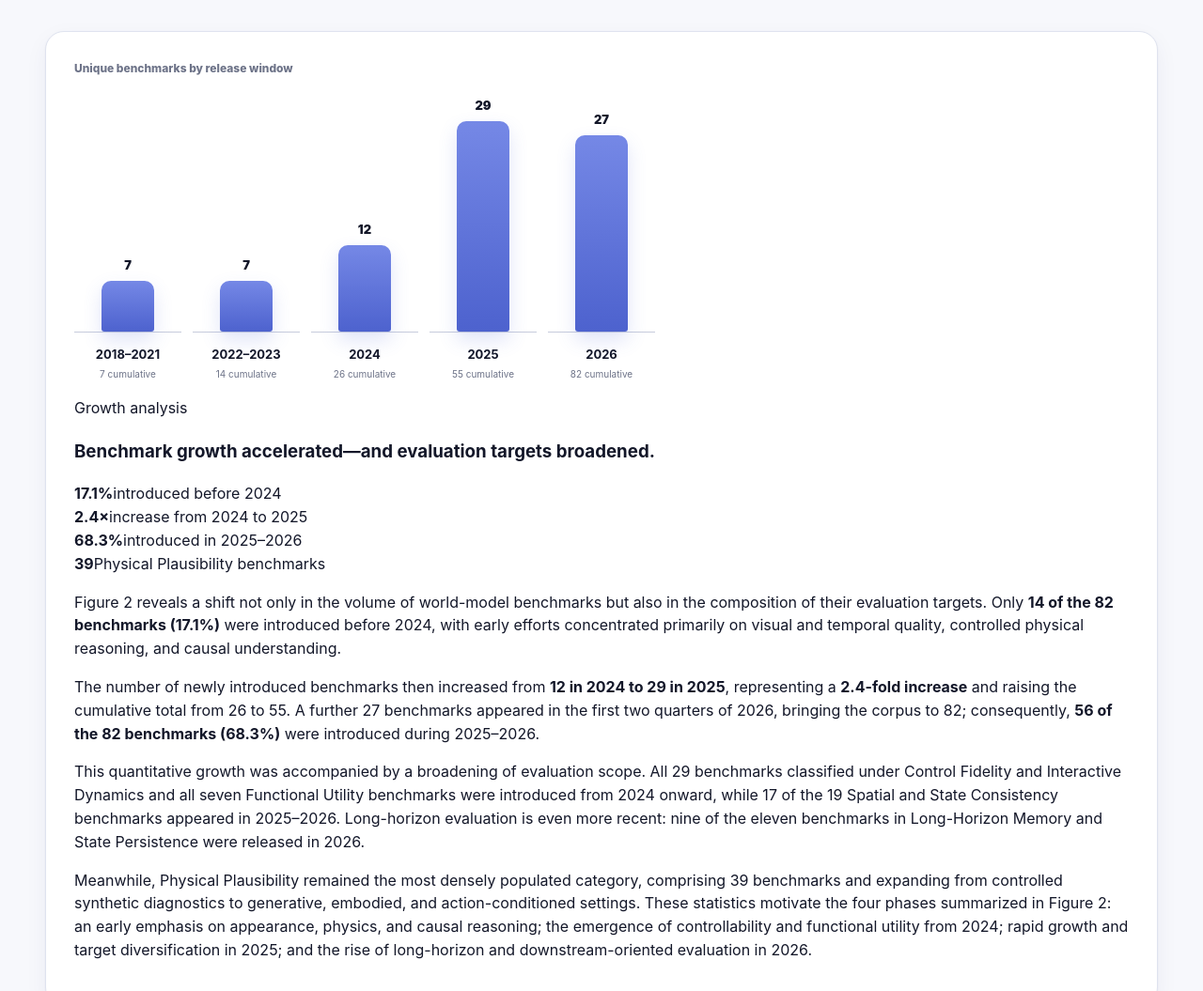
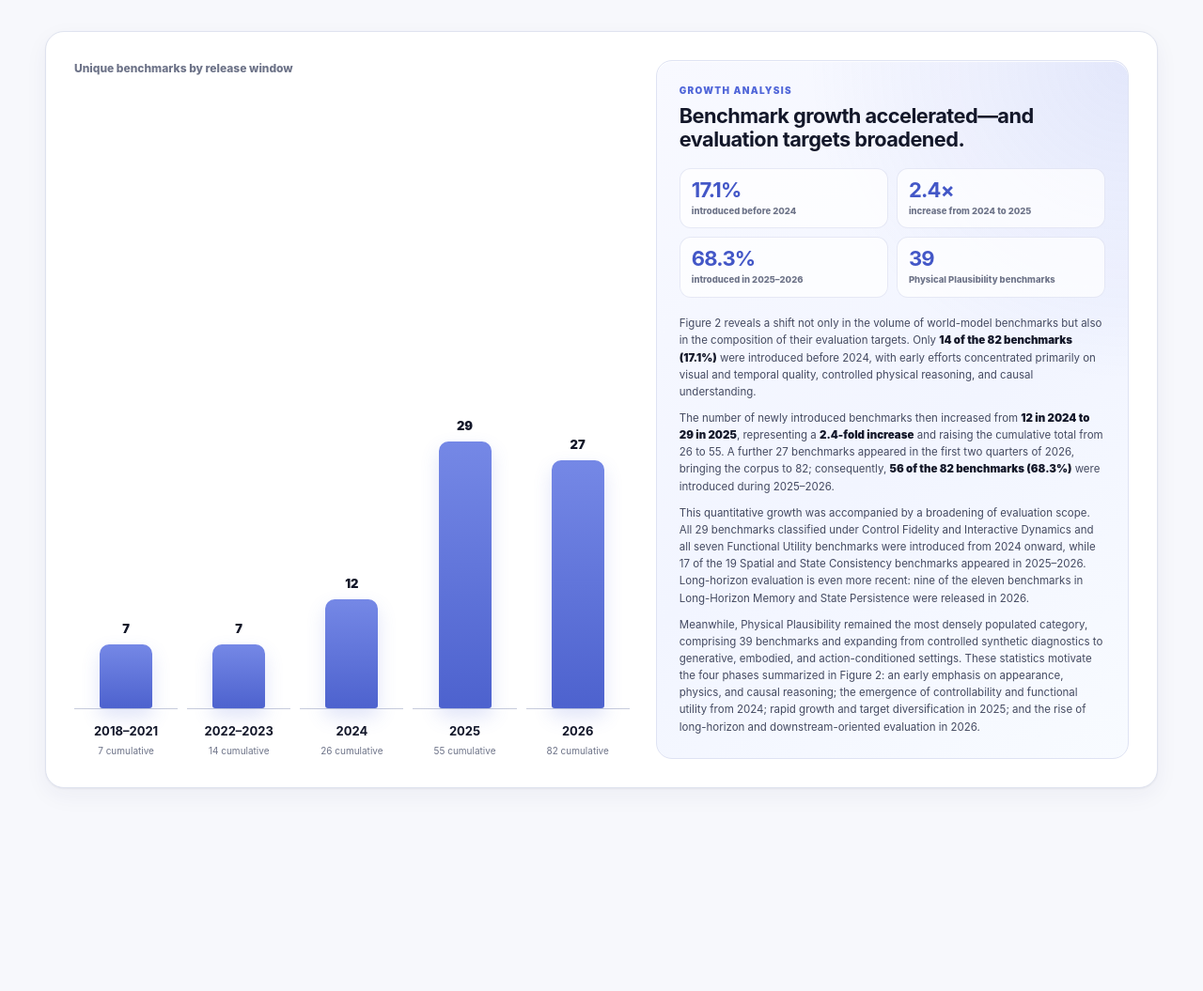
Before and after one commit to axbhb/world-model-evaluation-survey, a plain HTML site: page docs/index.html in a window 1280 px wide. Shown: the part 3753-4808 px from the top of the page at 94% size. Drawn offline with Linux system fonts and the light colour scheme.

Commit message:
Style timeline growth analysis

```diff
--- a/docs/assets/styles/latest.css
+++ b/docs/assets/styles/latest.css
@@ -29,10 +29,104 @@
 .community-grid button.community-action span { transition: transform .15s ease; }
 .community-grid button.community-action:hover span { transform: translateY(2px); }
 
+/* Timeline: pair the interactive release chart with the manuscript's growth analysis. */
+.timeline-shell {
+  display: grid;
+  grid-template-columns: minmax(0, 1.08fr) minmax(360px, .92fr);
+  gap: 28px;
+  align-items: stretch;
+}
+.timeline-main {
+  min-width: 0;
+  display: flex;
+  flex-direction: column;
+}
+.timeline-main .timeline-toolbar { margin-bottom: 18px; }
+.timeline-main .timeline-chart {
+  flex: 1;
+  grid-template-columns: repeat(5, minmax(72px, 1fr));
+  gap: 10px;
+  min-height: 390px;
+}
+.timeline-main .year-column { grid-template-rows: minmax(285px, 1fr) auto; }
+.timeline-analysis {
+  position: relative;
+  min-width: 0;
+  padding: 24px;
+  border: 1px solid #dfe3f3;
+  border-radius: 17px;
+  background:
+    radial-gradient(circle at 100% 0%, rgba(111, 128, 225, .13), transparent 38%),
+    linear-gradient(145deg, #f8f9ff, #f2f5ff 55%, #f8fbff);
+  box-shadow: inset 0 1px 0 rgba(255, 255, 255, .9);
+}
+.timeline-analysis-kicker {
+  margin: 0 0 7px;
+  color: var(--accent);
+  font-size: 10px;
+  font-weight: 900;
+  letter-spacing: .13em;
+  text-transform: uppercase;
+}
+.timeline-analysis h3 {
+  max-width: 620px;
+  margin: 0;
+  color: var(--ink);
+  font-size: clamp(20px, 1.7vw, 27px);
+  line-height: 1.16;
+  letter-spacing: -.025em;
+}
+.timeline-analysis-stats {
+  display: grid;
+  grid-template-columns: repeat(2, minmax(0, 1fr));
+  gap: 9px;
+  margin: 17px 0 18px;
+}
+.timeline-analysis-stat {
+  min-width: 0;
+  padding: 11px 12px;
+  border: 1px solid rgba(90, 105, 185, .14);
+  border-radius: 12px;
+  background: rgba(255, 255, 255, .72);
+}
+.timeline-analysis-stat strong {
+  display: block;
+  color: #4357c7;
+  font-size: 22px;
+  line-height: 1;
+  letter-spacing: -.035em;
+}
+.timeline-analysis-stat span {
+  display: block;
+  margin-top: 6px;
+  color: var(--muted);
+  font-size: 9.5px;
+  font-weight: 800;
+  line-height: 1.35;
+}
+.timeline-analysis-copy {
+  display: grid;
+  gap: 10px;
+}
+.timeline-analysis-copy p {
+  margin: 0;
+  color: var(--ink-soft);
+  font-size: 11.5px;
+  line-height: 1.58;
+}
+.timeline-analysis-copy strong {
+  color: var(--ink);
+  font-weight: 900;
+}
+
 @media (max-width: 1160px) {
   .principle-grid { grid-template-columns: repeat(2, 1fr); }
   .taxonomy-layout { grid-template-columns: 1fr 1fr; }
   .taxonomy-panel:first-child { grid-column: 1 / -1; }
+  .timeline-shell { grid-template-columns: 1fr; }
+  .timeline-main .timeline-chart { min-height: 330px; }
+  .timeline-main .year-column { grid-template-rows: 235px auto; }
+  .timeline-analysis-copy { grid-template-columns: repeat(2, minmax(0, 1fr)); gap: 12px 20px; }
 }
 
 @media (max-width: 900px) {
@@ -44,11 +138,19 @@
     border-right: 0;
     border-bottom: 0;
   }
+  .timeline-analysis-copy { grid-template-columns: 1fr; }
 }
 
 @media (max-width: 820px) {
   .principle-grid, .taxonomy-layout { grid-template-columns: 1fr; }
   .taxonomy-panel:first-child { grid-column: auto; }
+  .timeline-main .timeline-chart {
+    grid-template-columns: repeat(5, 84px);
+    min-height: 315px;
+    overflow-x: auto;
+    padding-bottom: 8px;
+  }
+  .timeline-main .year-column { grid-template-rows: 220px auto; }
 }
 
 @media (max-width: 620px) {
@@ -62,4 +164,9 @@
     border-bottom: 1px solid var(--line);
   }
   .stat-strip div:last-child { border-bottom: 0; }
+  .timeline-shell { padding: 20px; gap: 20px; }
+  .timeline-analysis { padding: 20px; }
+  .timeline-analysis-stats { grid-template-columns: 1fr 1fr; }
+  .timeline-analysis h3 { font-size: 21px; }
+  .timeline-analysis-copy p { font-size: 11px; }
 }
```
